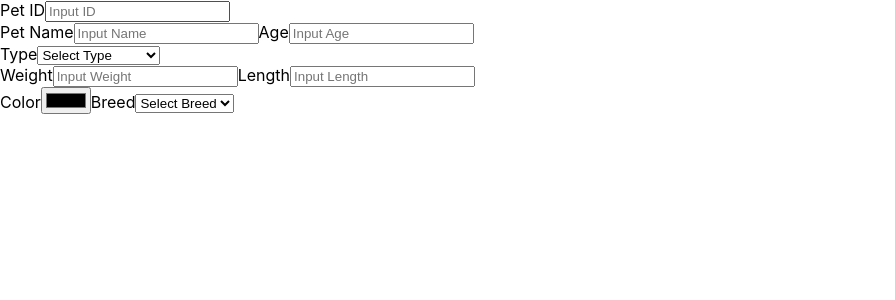
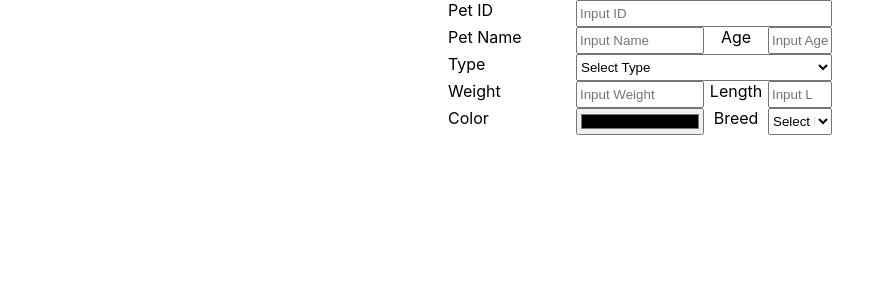
Before and after one commit to Minh1997123/pet_management_frontend, a React (Create React App) app: page / in a window 1280 px wide. Shown: the top 300 px of the page, without its empty margins (0-895 px from the left). Built offline with nearby package versions, Linux system fonts and the light colour scheme.

Commit message:
style form

```diff
--- a/src/component/Form/Form.module.css
+++ b/src/component/Form/Form.module.css
@@ -0,0 +1,24 @@
+.form {
+  display: grid;
+  grid-template-rows: repeat(5, 1fr);
+  width: 30%;
+  margin: auto;
+}
+.form input,
+.form select {
+  width: 100%;
+  box-sizing: border-box;
+}
+.form .input__item {
+  display: grid;
+  grid-template-columns: repeat(2, 1fr) repeat(2, 0.5fr);
+}
+
+.label--last label:last-of-type {
+  text-align: center;
+}
+
+.input--full > input,
+.input--full > select {
+  grid-column: span 3;
+}
--- a/src/component/Form/Form.tsx
+++ b/src/component/Form/Form.tsx
@@ -1,9 +1,9 @@
 import FormInputItem, { typeInput } from "./FormItem/FormInputItem";
-
+import style from "./Form.module.css";
 const Form = function () {
   return (
-    <form>
-      <div>
+    <form className={style.form}>
+      <div className={`${style.input__item} ${style["input--full"]}`}>
         <FormInputItem
           id="petId"
           key="petId"
@@ -12,7 +12,7 @@ const Form = function () {
           placeholder="Input ID"
         ></FormInputItem>
       </div>
-      <div>
+      <div className={`${style.input__item} ${style["label--last"]}`}>
         <FormInputItem
           id="petName"
           key="petName"
@@ -28,7 +28,7 @@ const Form = function () {
           placeholder="Input Age"
         ></FormInputItem>
       </div>
-      <div>
+      <div className={`${style.input__item} ${style["input--full"]}`}>
         <FormInputItem
           id="type"
           key="type"
@@ -38,7 +38,7 @@ const Form = function () {
           option={["Golden Retriever", "Chihuahua", "Munchkin", "Abyssinian"]}
         ></FormInputItem>
       </div>
-      <div>
+      <div className={`${style.input__item} ${style["label--last"]}`}>
         <FormInputItem
           id="weight"
           key="weight"
@@ -54,7 +54,7 @@ const Form = function () {
           placeholder="Input Length"
         ></FormInputItem>
       </div>
-      <div>
+      <div className={`${style.input__item} ${style["label--last"]}`}>
         <FormInputItem
           id="color"
           key="color"
--- a/src/component/Form/FormItem/FormInputItem.tsx
+++ b/src/component/Form/FormItem/FormInputItem.tsx
@@ -16,10 +16,14 @@ const FormInputItem = function (props: propsType): React.JSX.Element {
     <>
       <label htmlFor={props.id}>{props.label}</label>
       {props.type === "select" ? (
-        <select>
+        <select id={props.id}>
           <option>Select {props.label}</option>
           {props.option?.map((item) => {
-            return <option value={item}>{item}</option>;
+            return (
+              <option value={item} key={item}>
+                {item}
+              </option>
+            );
           })}
         </select>
       ) : (
```
